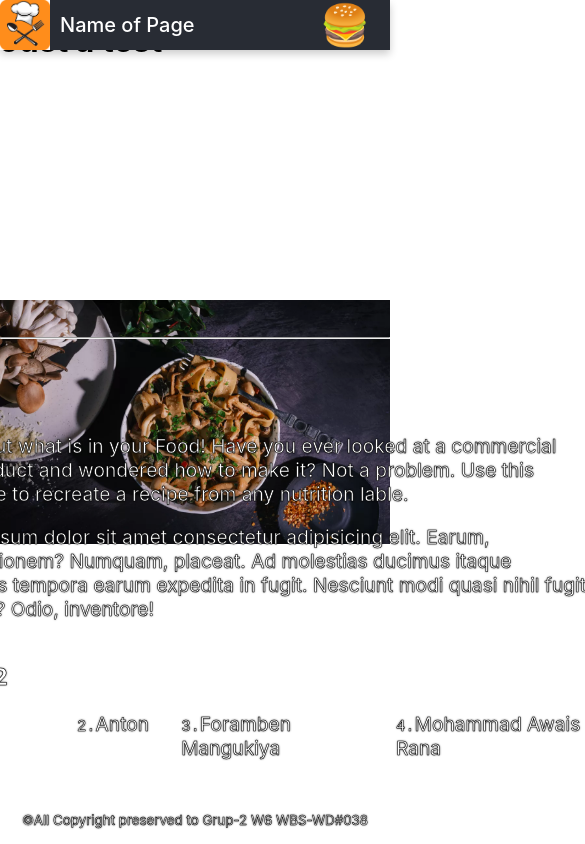
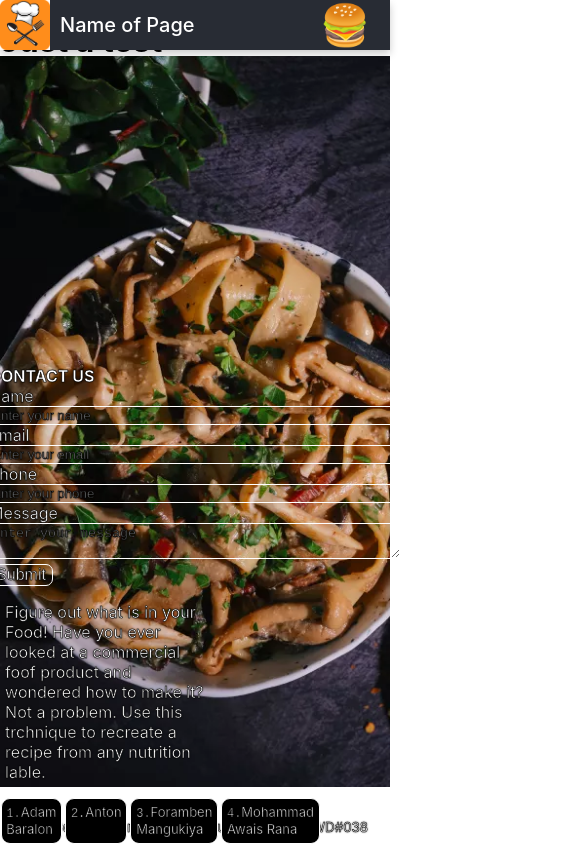
Before and after one commit to ForambenMangukiya/CMS_Cookbook, a React (Create React App) app: page / in a window 390 px wide. Shown: the top 844 px of the page, 585 px wide, since content can reach past the window. Built offline with nearby package versions, Linux system fonts and the light colour scheme; no server answers.

Commit message:
footer_css

```diff
--- a/src/App.css
+++ b/src/App.css
@@ -5,6 +5,9 @@
   flex-direction: column;
   min-height: 100vh;
   background-image: url(./img/Landing_page_2_Image.webp);
+  position: fixed;
+  min-width: 100%;
+  min-width: 100%;
   background-size: 100%;
   background-position: 100%;
   background-repeat: no-repeat;
@@ -77,3 +80,24 @@
   background-color: rgb(231, 228, 228);
   color:rgb(62, 61, 61);
 }
+
+
+
+/*============ Media Query ============*/
+
+@media (max-width: 992px) {
+
+  .App {
+    background-size: 200%;
+  }
+}
+
+@media (max-width: 576px){
+
+  .App {
+    min-height: 100%;
+    height: 100vh;
+    background-size: 300%;
+    background-position: 50%;
+  }
+}
--- a/src/Components/footer/Footer.jsx
+++ b/src/Components/footer/Footer.jsx
@@ -7,17 +7,13 @@ import FooterCenter from "./FooterCenter";
 export default function Footer(){
   return(
     <div className="footer">
-
-      <br />
-      <hr className="footer_hr" />
-      <br />
       <div className="footer_wrap">
       <div className="footer_content">
         <FooterLeft />
         <FooterCenter />
         <FooterRight />
       </div>
-        <br />
+        <br /><br /><br />
         <small className="copyright">&copy;All Copyright preserved to Grup-2 W6 WBS-WD#038</small>
       </div>
     </div>
--- a/src/Components/footer/FooterCenter.jsx
+++ b/src/Components/footer/FooterCenter.jsx
@@ -5,7 +5,6 @@ export default function FooterCenter() {
       <p className="footer_ourmessage">
         Figure out what is in your Food! Have you ever looked at a commercial foof product and wondered how to make it? Not a problem. Use this trchnique to recreate a recipe from any nutrition lable.
       </p>
-      <p>Lorem ipsum dolor sit amet consectetur adipisicing elit. Earum, exercitationem? Numquam, placeat. Ad molestias ducimus itaque possimus tempora earum expedita in fugit. Nesciunt modi quasi nihil fugit nostrum? Odio, inventore!</p>
       <div className="group_members">
         <h3 className="group_members_h3">Group 2</h3>
         <div className="group_members_links">
--- a/src/Components/footer/FooterLeft.jsx
+++ b/src/Components/footer/FooterLeft.jsx
@@ -4,16 +4,16 @@ export default function FooterLeft(){
     <div className="footer_left">
       <h3 className="footer_contact">CONTACT US</h3>
       <form className="footer_conact-form">
-        <label for="name">Name</label>
+        <label className="footer_conact-form_lable" for="name">Name</label>
         <input className="footer_input" type="text" id="name" name="name" placeholder="Enter your name" />
 
-        <label for="email">Email</label>
+        <label className="footer_conact-form_lable" for="email">Email</label>
         <input className="footer_input" type="email" id="email" name="email" placeholder="Enter your email" />
 
-        <label for="phone">Phone</label>
+        <label className="footer_conact-form_lable" for="phone">Phone</label>
         <input className="footer_input" type="phone" id="phone" name="phone" placeholder="Enter your phone" />
 
-        <label for="message">Message</label>
+        <label className="footer_conact-form_lable" for="message">Message</label>
         <textarea  className="footer_input" type="text" id="message" name="message" placeholder="Enter your message"></textarea>
 
         <button className="footer_submit" type="submit">Submit</button>
--- a/src/Components/footer/footer.css
+++ b/src/Components/footer/footer.css
@@ -1,20 +1,48 @@
+.footer{
+  position: relative;
+  display: flex;
+  justify-content: center;
+  padding-bottom:1rem;
+  height: 14rem;
+}
+
 .footer_content{
-  max-height: 25rem;
+  max-height: 9rem;
   display: flex;
   gap: 3rem;
   justify-content: center;
-  font-size: larger;
+  font-size: medium;
   color: white;
   text-shadow: 0 0 2px black;
   -webkit-text-stroke: .5px black;
   position: relative;
 }
 
+.footer_content_left{
+  margin: 2rem;
+  display: flex;
+  flex-direction: row;
+  gap: 1rem;
+}
+
+.footer_conact-form_lable{
+  font-size: medium;
+}
+
+.footer_contact{
+  font-size: medium;
+  margin: 0;
+}
+
 .footer_wrap{
+  max-height: 15rem;
+  position: relative;
   background-color: transparent;
   display: flex;
   flex-direction: column;
   align-items: center;
+  padding-bottom: 3rem;
+  margin-bottom: 1rem;
 }
 
 .footer_conact-form{
@@ -24,14 +52,15 @@
 
 .footer_submit{
   background: transparent;
-  font-size: large;
+  font-size: medium;
   width: fit-content;
-  margin-top: 2rem;
+  margin-top: 5px;
   justify-content: center;
   color: white;
   text-shadow: 0 0 2px black;
   -webkit-text-stroke: 0.5px black;
   border: 1.5px solid white;
+  border-radius: 7px;
   cursor: pointer;
   transition: all 0.5s ease;
 }
@@ -39,11 +68,12 @@
 .footer_submit:hover{
   background: transparent;
   color: royalblue;
-  border: 1px solid royalblue;
+  border-color:royalblue;
 }
 
 .footer_right {
-  padding-top: 5rem;
+  position: relative;
+  margin: 1rem;
   display: flex;
   flex-direction: column;
   align-self: center;
@@ -54,14 +84,17 @@
   color: white;
   text-shadow: 0 0 2px black;
   -webkit-text-stroke: 0.5px black;
-  font-size: 2.5rem;
-  padding: 0.5rem;
+  font-size: 1.6rem;
+  stroke-width: .5;
+  stroke: rgb(0, 0, 0);
   cursor: pointer;
   transition: all 0.5s ease;
 }
 
 .footer_right svg:hover{
   color: royalblue;
+  border: 1px solid royalblue;
+  border-radius: 40%;
 }
 
 .footer-links{
@@ -78,41 +111,128 @@
 
 
 .footer_center {
-  padding-top: 3rem;
+  padding: 1rem;
   width: 80vh;
 }
 
 .group_members{
   display: flex;
   justify-content: center;
-  flex-direction: column;
+  gap: 3rem;
+  margin-top: 1rem;
+  margin-bottom: 1rem;
 }
+
+.group_members_h3{
+  margin: 0;
+}
+
+.footer_ourmessage{
+  margin: 0;
+}
+
 
 .group_members_links{
   display: flex;
   justify-content: center;
-  gap: 2rem;
+  gap: 1.3rem;
 }
 
 .group_members_link{
+  position: relative;
   text-decoration: none;
+  font-size: small;
   color: white;
   text-shadow: 0 0 2px black;
   -webkit-text-stroke: 0.5px black;
+  background: black;
+  border: 1px solid white;
+  border-radius: 9px;
+  box-sizing: content-box;
+  padding: 0.3rem;
   cursor: pointer;
   transition: all 0.5s ease;
 }
 
 .group_members_link:hover{
-  color: royalblue;
+  color: rgb(29, 185, 246);
+  border-color: rgb(29, 185, 246);
+}
+
+.copyright{
+  display: flex;
+  align-items: end;
+  color: white;
+  text-shadow: 0 0 2px black;
+  -webkit-text-stroke: 0.5px black;
 
 }
 
-.copyright{
-  align-items: center;
-  color: white;
-  text-shadow: 0 0 2px black;
-  -webkit-text-stroke: 0.5px black;
-  padding-top: 2rem;
-  padding-bottom: 1rem;
+
+
+
+/*============ Media Query ============*/
+
+@media (max-width: 992px){
+
+  .footer{
+    margin: 1rem;
+    padding: 2rem;
+  }
+
+  .footer_content_left{
+    justify-content: center;
+  }
+
+  .footer_content{
+    flex-direction: column;
+    padding-bottom: 2rem;
+    gap: 0;
+  }
+
+  .copyright{
+    padding-bottom: 2rem;
+    padding-top: 0.7rem;
+    margin-top: 0;
+  }
+  .footer_center{
+    max-width: 50%;
+  }
+
+  .footer_wrap{
+    padding-bottom: 2rem;
+  }
+
+  .footer_right{
+    flex-direction: row;
+    margin-top: 0;
+  }
+
+  .footer-left{
+    margin: 2rem;
+  }
+
+  .footer_contact{
+    font-size: medium;
+    margin-top: 0;
+    margin-bottom: 0;
+  }
+
 }
+
+@media (max-width: 576px){
+  .footer_content{
+    flex-direction: column;
+  }
+
+  .group_members_links{
+    display: flex;
+    gap: 3px;
+    font-size: smaller;
+  }
+
+  .footer_center{
+    padding: 1rem;
+    width: 45vh;
+  }
+}
```
